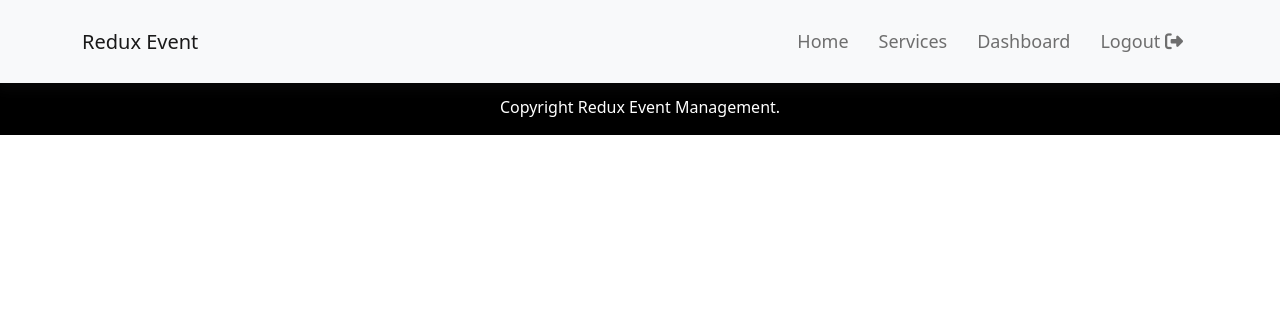
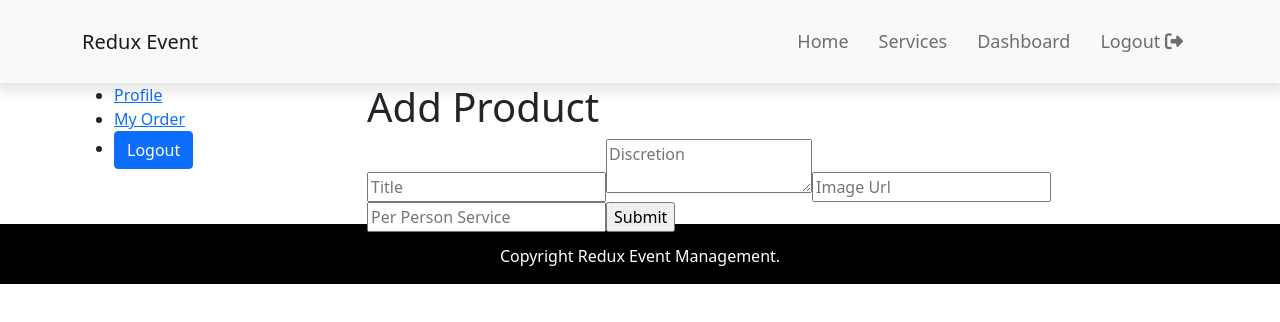
Before and after one commit to akhlakuzzalal/redux-event, a React (Create React App) app: page /dashboard/addservice in a window 1280 px wide. Shown: the top 322 px of the page. Built offline with nearby package versions, Linux system fonts and the light colour scheme; no server answers; sample sign-in values are in the browser's storage.

Commit message:
[MOD] - all nasted route modify

```diff
--- a/src/App.js
+++ b/src/App.js
@@ -1,5 +1,9 @@
 import "bootstrap/dist/css/bootstrap.min.css";
 import { BrowserRouter, Route, Routes } from "react-router-dom";
+import AddService from "./Components/Pages/Dashboard/Admin/AddService/AddService";
+import ManageService from "./Components/Pages/Dashboard/Admin/ManageService/ManageService";
+import OrderList from "./Components/Pages/Dashboard/Admin/OrderList/OrderList";
+import UserList from "./Components/Pages/Dashboard/Admin/UserList/UserList";
 import Dashboard from "./Components/Pages/Dashboard/Dashboard";
 import Home from "./Components/Pages/Home/Home";
 import Login from "./Components/Pages/Login/Login";
@@ -9,7 +13,8 @@ import Services from "./Components/Pages/Services/Services";
 import PrivateRoute from "./Components/PrivateRoute/PrivateRoute";
 import Footer from "./Components/Section/Footer/Footer";
 import Header from "./Components/Section/Header/Header";
-
+import Profile from './Components/Pages/Dashboard/Customer/Profile/Profile'
+import MyOrder from './Components/Pages/Dashboard/Customer/MyOrder/OrderList'
 function App() {
   return (
     // <AuthProvider>
@@ -28,7 +33,32 @@ function App() {
               <Dashboard></Dashboard>
             </PrivateRoute>
           }
-        ></Route>
+        >
+          <Route
+            path="/dashboard/userlist"
+            element={<UserList></UserList>}
+          ></Route>
+          <Route
+            path="/dashboard/orderlist"
+            element={<OrderList></OrderList>}
+          ></Route>
+          <Route
+            path="/dashboard/addservice"
+            element={<AddService></AddService>}
+          ></Route>
+          <Route
+            path="/dashboard/manageservice"
+            element={<ManageService></ManageService>}
+          ></Route>
+          <Route
+            path="/dashboard/profilemanage"
+            element={<Profile></Profile>}
+          ></Route>
+          <Route
+            path="/dashboard/myorder"
+            element={<MyOrder></MyOrder>}
+          ></Route>
+        </Route>
         <Route path="*" element={<NotFound />}></Route>
       </Routes>
       <Footer></Footer>
--- /dev/null
+++ b/src/Components/Pages/Dashboard/Admin/AddService/AddService.js
@@ -0,0 +1,39 @@
+import React from "react";
+import { useForm } from "react-hook-form";
+const AddService = () => {
+  const {
+    register,
+    handleSubmit,
+    reset,
+    formState: { errors },
+  } = useForm();
+  const onSubmit = (data) =>{ console.log(data)
+reset()}
+  return (
+    <div className="containter">
+      <h1>Add Product</h1>
+      <form onSubmit={handleSubmit(onSubmit)}>
+        <input placeholder="Title" {...register("title", { required: true })} />
+        <textarea
+          placeholder="Discretion"
+          {...register("Discretion", { required: true })}
+        />
+        <input
+          placeholder="Image Url"
+          {...register("url", { required: false })}
+        />
+        <input
+          placeholder="Per Person Service"
+          type="number"
+          {...register("person", { required: true })}
+        />
+        {errors.exampleRequired && (
+          <span className="text-danger">This field is required</span>
+        )}
+        <input type="submit" />
+      </form>
+    </div>
+  );
+};
+
+export default AddService;
--- /dev/null
+++ b/src/Components/Pages/Dashboard/Admin/ManageService/ManageService.js
@@ -0,0 +1,11 @@
+import React from 'react';
+
+const ManageService = () => {
+    return (
+        <div>
+            <h1>This is mage service</h1>
+        </div>
+    );
+};
+
+export default ManageService;
--- a/src/Components/Pages/Dashboard/Admin/OrderList/OrderList.js
+++ b/src/Components/Pages/Dashboard/Admin/OrderList/OrderList.js
@@ -0,0 +1,11 @@
+import React from 'react';
+
+const OrderList = () => {
+    return (
+        <div>
+            <h1>order list</h1>
+        </div>
+    );
+};
+
+export default OrderList;
--- a/src/Components/Pages/Dashboard/Admin/UserList/UserList.js
+++ b/src/Components/Pages/Dashboard/Admin/UserList/UserList.js
@@ -0,0 +1,11 @@
+import React from 'react';
+
+const UserList = () => {
+    return (
+        <div>
+            <h1>user list</h1>
+        </div>
+    );
+};
+
+export default UserList;
--- a/src/Components/Pages/Dashboard/Customer/MyOrder/OrderList.js
+++ b/src/Components/Pages/Dashboard/Customer/MyOrder/OrderList.js
@@ -0,0 +1,11 @@
+import React from "react";
+
+const OrderList = () => {
+  return (
+    <div>
+      <h1>My order list</h1>
+    </div>
+  );
+};
+
+export default OrderList;
--- /dev/null
+++ b/src/Components/Pages/Dashboard/Customer/Profile/Profile.js
@@ -0,0 +1,11 @@
+import React from 'react';
+
+const Profile = () => {
+    return (
+        <div>
+            <h1>This is a profile</h1>
+        </div>
+    );
+};
+
+export default Profile;
--- a/src/Components/Pages/Dashboard/Dashboard.js
+++ b/src/Components/Pages/Dashboard/Dashboard.js
@@ -1,8 +1,10 @@
-import React from 'react';
-import { Button } from 'react-bootstrap';
-import { Link } from 'react-router-dom';
+import React from "react";
+import { Button } from "react-bootstrap";
+import { Link, Outlet } from "react-router-dom";
+import useFirebase from "../../../hooks/useFirebase";
 
 const Dashboard = () => {
+  const { users, logOut } = useFirebase();
   return (
     <main className="section-p">
       <section>
@@ -11,17 +13,61 @@ const Dashboard = () => {
             <div className="col-md-3 col-2">
               <div className="left-menu">
                 <ul className="deshboard-menu">
+                  {!users.displayName ? (
+                    <span>
+                      {" "}
                       <li>
-                                    <Link to={``}><span className="dash-icon" title="Dashboard"></span> <span className="desh-text">Dashboard</span></Link>
+                        <Link to="/dashboard/userlist">
+                          <span className="dash-icon" title="Dashboard"></span>{" "}
+                          <span className="desh-text">User List</span>
+                        </Link>
                       </li>
                       <li>
-                                    <Button className="logout-btn"><span className="dash-icon"></span> <span className="desh-text">Logout</span></Button>
+                        <Link to="/dashboard/orderlist">
+                          <span className="dash-icon" title="Dashboard"></span>{" "}
+                          <span className="desh-text">Order List</span>
+                        </Link>
+                      </li>
+                      <li>
+                        <Link to="/dashboard/addservice">
+                          <span className="dash-icon" title="Dashboard"></span>{" "}
+                          <span className="desh-text">Add Service</span>
+                        </Link>
+                      </li>
+                      <li>
+                        <Link to="/dashboard/manageservice">
+                          <span className="dash-icon" title="Dashboard"></span>{" "}
+                          <span className="desh-text">Manage Service</span>
+                        </Link>
+                      </li>
+                    </span>
+                  ) : (
+                    <span>
+                      <li>
+                        <Link to="/dashboard/profilemanage">
+                          <span className="dash-icon" title="Dashboard"></span>{" "}
+                          <span className="desh-text">Profile</span>
+                        </Link>
+                      </li>
+                      <li>
+                        <Link to="/dashboard/myorder">
+                          <span className="dash-icon" title="Dashboard"></span>{" "}
+                          <span className="desh-text">My Order</span>
+                        </Link>
+                      </li>
+                    </span>
+                  )}
+                  <li>
+                    <Button onClick={logOut} className="logout-btn">
+                      <span className="dash-icon"></span>{" "}
+                      <span className="desh-text">Logout</span>
+                    </Button>
                   </li>
                 </ul>
               </div>
             </div>
             <div className="col-md-9 col-10">
-
+              <Outlet />
             </div>
           </div>
         </div>
```
Also changed, not shown: src/Components/Pages/Dashboard/Profile/Profile.js (deleted). Lines whose indentation alone changed are shown as unchanged.
